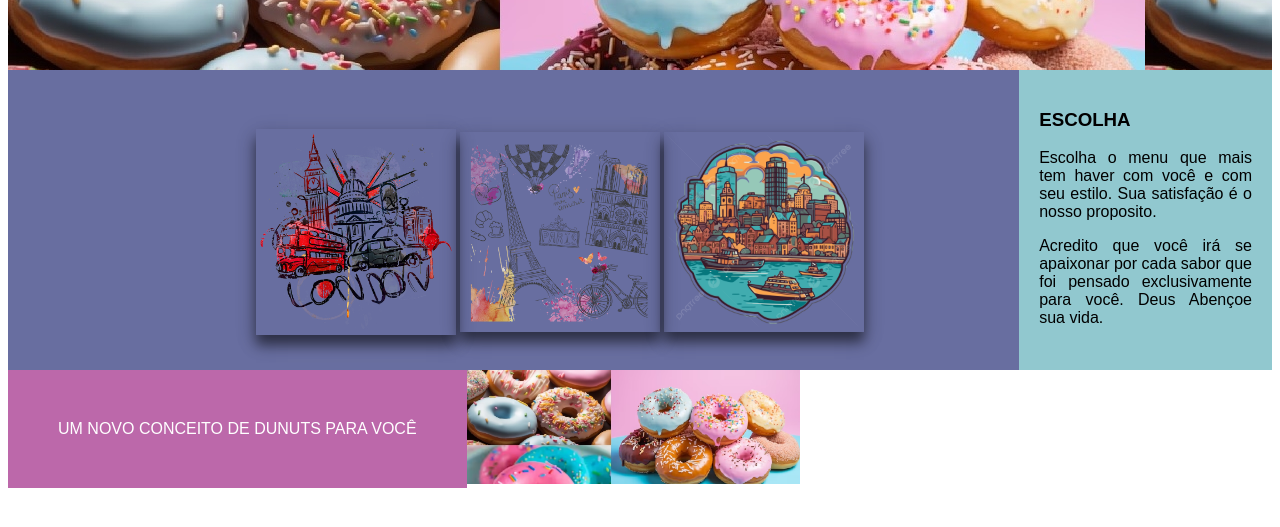
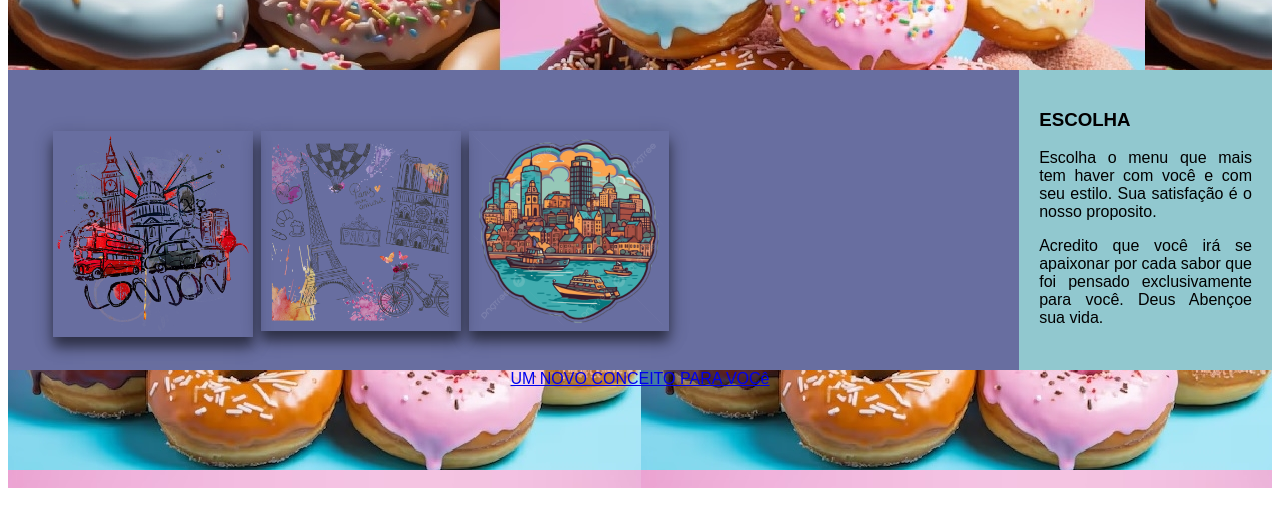
Before and after one commit to Eryka-Lima/pwi-eryka-lima, a plain HTML site: page DE_RESTAURANTE_COFFE/01.Site/deespecialemenu.html in a window 1280 px wide. Shown: the part 187-714 px from the top of the page. Drawn offline with Linux system fonts and the light colour scheme.

Commit message:
PROJETO FINALIZADO0

```diff
--- a/DE_RESTAURANTE_COFFE/01.Site/deespecialemenu.html
+++ b/DE_RESTAURANTE_COFFE/01.Site/deespecialemenu.html
@@ -21,19 +21,36 @@
                 <table>
                     <tr>
 
-                        <td><img src="images/londres2.png" id="imagem1" alt="Cinque Terre"
-                                style="max-width: none;  box-shadow: 0 10px 12px 0 rgba(0, 0, 0, 0.5), 0 6px 20px 0 rgba(0, 0, 0, 0.19);float: left;display: block;"
-                                width="200px"></td>
-                        <div></div>
+                        <td>
+                            <div class="row">
+                                <div class="colum">
+                                    <a href="./dedunutslondres.html">
+                                        <img src="images/londres2.png" alt="HTML" id="imagem1" alt="Cinque Terre"
+                                            style="max-width: none;  box-shadow: 0 10px 12px 0 rgba(0, 0, 0, 0.5), 0 6px 20px 0 rgba(0, 0, 0, 0.19);float: center;display: block;"
+                                            width="200px"></a>
+                                </div>
+                        </td>
 
-                        <td><img src="images/Paris.png" id="imagem1" alt="Cinque Terre"
-                                style="max-width: none;  box-shadow: 0 10px 12px 0 rgba(0, 0, 0, 0.5), 0 6px 20px 0 rgba(0, 0, 0, 0.19);float: left;display: block;"
-                                width="200px"></td>
+                        <td>
+                            <div class="row1">
+                                <div class="colum1">
+                                    <a href="./dedunutsparis.html">
+                                        <img src="images/Paris.png" alt="HTML" id="imagem1" alt="Cinque Terre"
+                                            style="max-width: none;  box-shadow: 0 10px 12px 0 rgba(0, 0, 0, 0.5), 0 6px 20px 0 rgba(0, 0, 0, 0.19);float: center;display: block;"
+                                            width="200px"></a>
+                                </div>
+                        </td>
 
 
-                        <td><img src="images/Boston.png" id="imagem1" alt="Cinque Terre"
-                                style="max-width: none;  box-shadow: 0 10px 12px 0 rgba(0, 0, 0, 0.5), 0 6px 20px 0 rgba(0, 0, 0, 0.19);float: left;display: block;"
-                                width="200px"></td>
+                        <td>
+                            <div class="row2">
+                                <div class="colum2">
+                                    <a href="./dedunutsparis.html">
+                                        <img src="images/Boston.png" alt="HTML" id="imagem1" alt="Cinque Terre"
+                                            style="max-width: none;  box-shadow: 0 10px 12px 0 rgba(0, 0, 0, 0.5), 0 6px 20px 0 rgba(0, 0, 0, 0.19);float: center;display: block;"
+                                            width="200px">
+                                </div>
+                        </td>
 
 
                         </td>
@@ -54,12 +71,10 @@
     </section>
 
     <footer>
-        <a> UM NOVO CONCEITO DE DUNUTS PARA VOCÊ</a>
+        <a href="https://www.ecycle.com.br/economia-donut/" target="_blank">UM NOVO CONCEITO PARA VOCê
+        </a>
     </footer>
 
-    <div>
-        <img src="../01.Site/images/img_02.jpg" alt="Person" class="img">
-    </div>
 </body>
 
 </html>
--- a/DE_RESTAURANTE_COFFE/01.Site/style/externo.css
+++ b/DE_RESTAURANTE_COFFE/01.Site/style/externo.css
@@ -35,7 +35,7 @@ article {
     background-color: #6c72a5;
     height: 300px;
 
-    p {
+    div {
         text-align: justify;
         text-justify: inter-word;
     }
@@ -47,7 +47,6 @@ section::after {
     display: table;
     clear: both;
 }
-
 
 footer {
     background-color: #bc68aa;
--- a/DE_RESTAURANTE_COFFE/01.Site/style/externo2.css
+++ b/DE_RESTAURANTE_COFFE/01.Site/style/externo2.css
@@ -45,7 +45,7 @@ footer {
     padding: 30px;
     text-align: center;
     color: white;
-}
+  }
 
 @media (max-width: 600px) {
 
--- a/DE_RESTAURANTE_COFFE/01.Site/style/externo5.css
+++ b/DE_RESTAURANTE_COFFE/01.Site/style/externo5.css
@@ -43,11 +43,12 @@ article {
 }
 
 footer {
-    float: left;
+    float: center;
     background-color: #bc68aa;
-    padding: 50px;
+    padding: 100px;
     text-align: center;
     color: white;
+    background-image: url("../images/img_005.jpg");
 }
 
 div {
@@ -64,6 +65,44 @@ div {
     }
 }
 
+.row {
+    display: center;
+    content: "";
+    clear: both;
+    display: table
+}
+
+.column {
+    float: center;
+    padding: 4000px;
+}
+
+.row1 {
+    display: center;
+    content: "";
+    clear: both;
+    display: table
+}
+
+.column1 {
+    float: center;
+
+    padding: 5px;
+}
+
+.row2 {
+    display: center;
+    content: "";
+    clear: both;
+    display: table
+}
+
+.column2 {
+    float: center;
+
+    padding: 5px;
+}
+
 @media (max-width: 600px) {
 
     nav,
```
Also changed, not shown: DE_RESTAURANTE_COFFE/01.Site/despecialeindex.html (+3 -1 lines).
